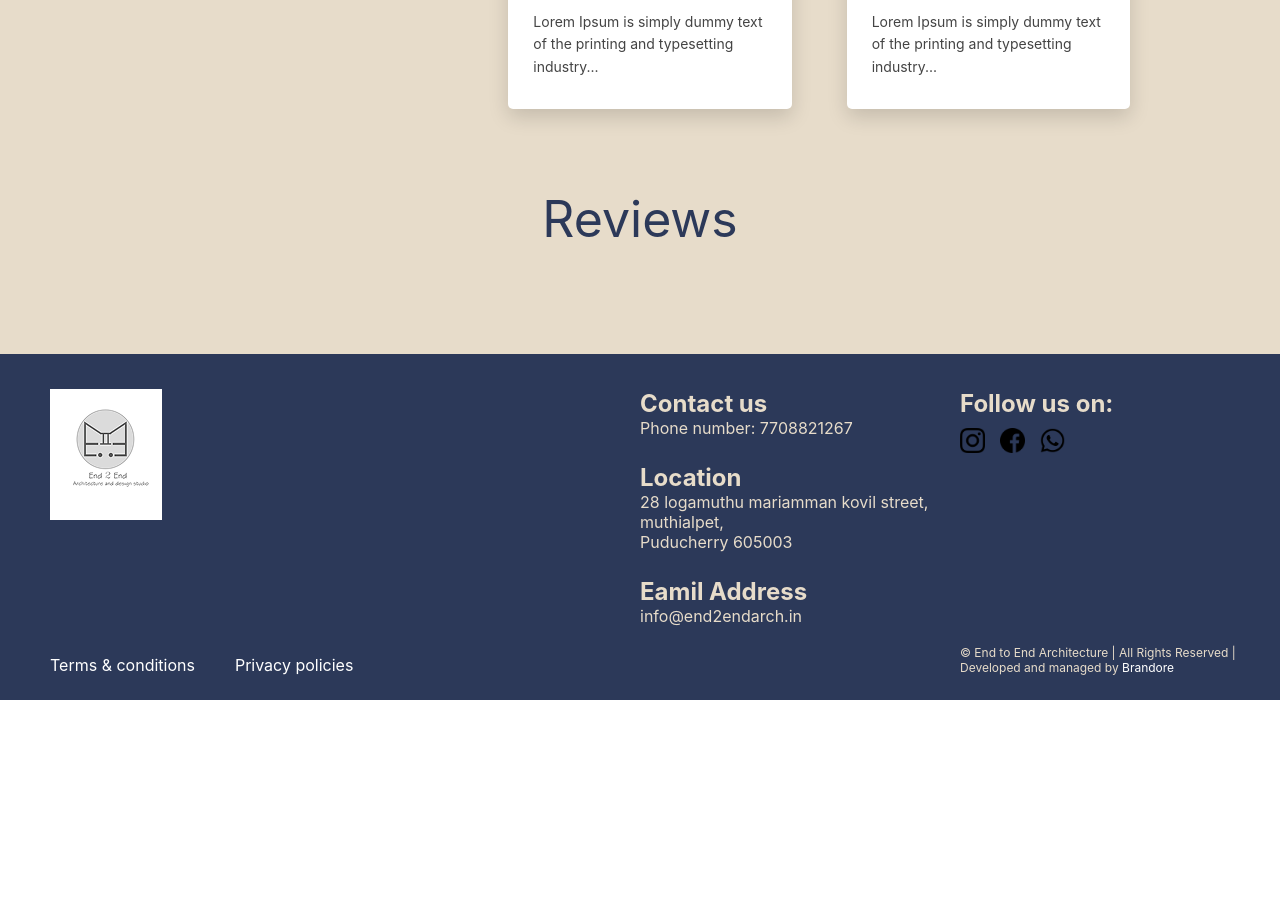
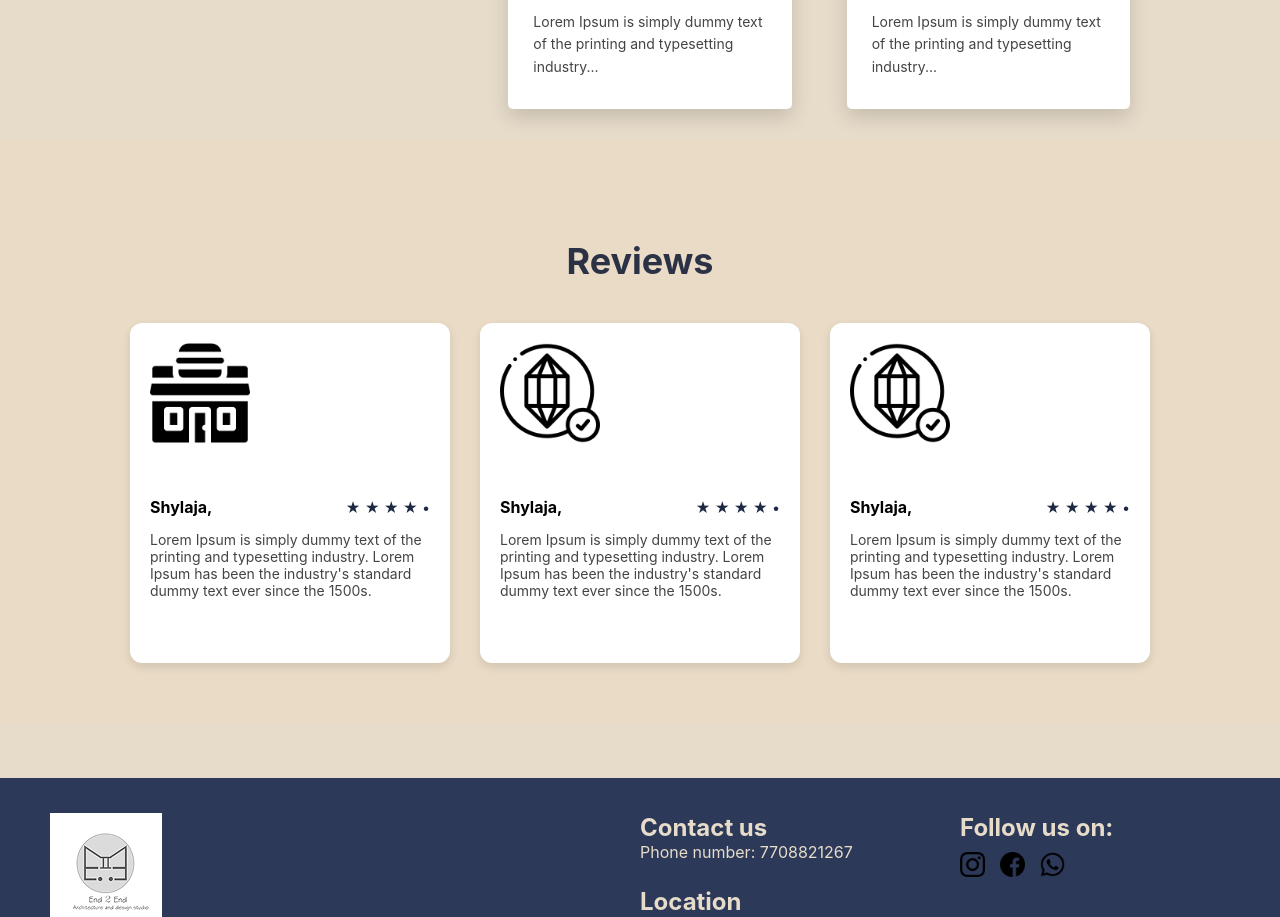
Before and after one commit to A-Rahman-19/End2End-architecture, a React (Create React App) app in the folder end2endarch/: page / in a window 1280 px wide. Shown: the part 2140-3057 px from the top of the page. Before the commit the page ends 2840 px from the top, so only its background shows below. Built offline with nearby package versions, Linux system fonts and the light colour scheme.

Commit message:
Home page completed

```diff
--- a/end2endarch/src/Components/home.js
+++ b/end2endarch/src/Components/home.js
@@ -1,26 +1,30 @@
-import '../Styles/home.css';
-import Header from "../Components/header"
-import img1 from "../assets/img1.png"
-import img2 from "../assets/img2.png"
-import img3 from "../assets/img3.png"
-import img4 from "../assets/img4.png"
+import "../Styles/home.css";
+import Header from "../Components/header";
+import img1 from "../assets/img1.png";
+import img2 from "../assets/img2.png";
+import img3 from "../assets/img3.png";
+import img4 from "../assets/img4.png";
 
 function Home() {
   return (
     <>
       <div className="home-lnd-img ">
-        <Header/>
+        <Header />
         <div className="home-content">
           <h2>End To End</h2>
-<p>Lorem Ipsum is simply dummy text of the printing and typesetting industry. Lorem Ipsum has been the industry's standard dummy text ever since the 1500s
-Lorem Ipsum is simply dummy text of the printing and typesetting industry. Lorem Ipsum has been the industry's standard dummy text ever since the 1500s
+          <p>
+            Lorem Ipsum is simply dummy text of the printing and typesetting
+            industry. Lorem Ipsum has been the industry's standard dummy text
+            ever since the 1500s Lorem Ipsum is simply dummy text of the
+            printing and typesetting industry. Lorem Ipsum has been the
+            industry's standard dummy text ever since the 1500s
           </p>
         </div>
       </div>
 
-      <div className='content-container'>
-        <div className='home-heading'>
-            INTERIOR DESIGN & <br/> ARCHITECTURE
+      <div className="content-container">
+        <div className="home-heading">
+          INTERIOR DESIGN & <br /> ARCHITECTURE
         </div>
         {/* About section */}
         <div className="about-section">
@@ -28,49 +32,114 @@ Lorem Ipsum is simply dummy text of the printing and typesetting industry. Lore
           <div className="about-content">
             <h2>Who We Are</h2>
             <p>
-      Lorem Ipsum is simply dummy text of the printing and typesetting industry. Lorem Ipsum has been the
-      industry's standard dummy text ever since the 1500s, Lorem Ipsum is simply dummy text of the printing
-      and typesetting industry.
+              Lorem Ipsum is simply dummy text of the printing and typesetting
+              industry. Lorem Ipsum has been the industry's standard dummy text
+              ever since the 1500s, Lorem Ipsum is simply dummy text of the
+              printing and typesetting industry.
             </p>
           </div>
         </div>
-
 
         {/* what we do section */}
         <div className="what-we-do-section">
           <div className="what-we-do-left">
             <h2>What We Do</h2>
             <p>
-      Lorem Ipsum is simply dummy text of the printing and typesetting industry. Lorem Ipsum has been the
-      industry's standard dummy text ever since the 1500s<br /><br />
-      Lorem Ipsum is simply dummy text of the printing and typesetting industry. Lorem Ipsum has been the
-      industry's standard dummy text ever since the 1500s
+              Lorem Ipsum is simply dummy text of the printing and typesetting
+              industry. Lorem Ipsum has been the industry's standard dummy text
+              ever since the 1500s
+              <br />
+              <br />
+              Lorem Ipsum is simply dummy text of the printing and typesetting
+              industry. Lorem Ipsum has been the industry's standard dummy text
+              ever since the 1500s
             </p>
           </div>
 
           <div className="what-we-do-right">
             <div className="service-card">
-      <div className="icon"><img className='servide-card-img' src={img4}/> Fast Building</div>
-      <p>Lorem Ipsum is simply dummy text of the printing and typesetting industry...</p>
+              <div className="icon">
+                <img className="servide-card-img" src={img4} /> Fast Building
+              </div>
+              <p>
+                Lorem Ipsum is simply dummy text of the printing and typesetting
+                industry...
+              </p>
             </div>
             <div className="service-card">
-      <div className="icon"><img className='servide-card-img' src={img3}/> Smartly Execute</div>
-      <p>Lorem Ipsum is simply dummy text of the printing and typesetting industry...</p>
+              <div className="icon">
+                <img className="servide-card-img" src={img3} /> Smartly Execute
+              </div>
+              <p>
+                Lorem Ipsum is simply dummy text of the printing and typesetting
+                industry...
+              </p>
             </div>
             <div className="service-card">
-      <div className="icon"><img className='servide-card-img' src={img1}/> Carefully Planned</div>
-      <p>Lorem Ipsum is simply dummy text of the printing and typesetting industry...</p>
+              <div className="icon">
+                <img className="servide-card-img" src={img1} /> Carefully
+                Planned
+              </div>
+              <p>
+                Lorem Ipsum is simply dummy text of the printing and typesetting
+                industry...
+              </p>
             </div>
             <div className="service-card">
-      <div className="icon"><img className='servide-card-img' src={img2}/> Perfect Design</div>
-      <p>Lorem Ipsum is simply dummy text of the printing and typesetting industry...</p>
+              <div className="icon">
+                <img className="servide-card-img" src={img2} /> Perfect Design
+              </div>
+              <p>
+                Lorem Ipsum is simply dummy text of the printing and typesetting
+                industry...
+              </p>
             </div>
           </div>
         </div>
 
         {/* review section */}
-   <div className='review'>
-            Reviews
+        <div className="review">
+          <h2 className="review-title">Reviews</h2>
+          <div className="review-cards">
+            <div className="review-card">
+              <img src={img4} alt="Shylaja" className="review-img" />
+              <div className="review-header">
+                <h3>Shylaja,</h3>
+                <div className="stars">★ ★ ★ ★ •</div>
+              </div>
+              <p>
+                Lorem Ipsum is simply dummy text of the printing and typesetting
+                industry. Lorem Ipsum has been the industry's standard dummy
+                text ever since the 1500s.
+              </p>
+            </div>
+
+            <div className="review-card">
+              <img src={img2} alt="Shylaja" className="review-img" />
+              <div className="review-header">
+                <h3>Shylaja,</h3>
+                <div className="stars">★ ★ ★ ★ •</div>
+              </div>
+              <p>
+                Lorem Ipsum is simply dummy text of the printing and typesetting
+                industry. Lorem Ipsum has been the industry's standard dummy
+                text ever since the 1500s.
+              </p>
+            </div>
+
+            <div className="review-card">
+              <img src={img2} alt="Shylaja" className="review-img" />
+              <div className="review-header">
+                <h3>Shylaja,</h3>
+                <div className="stars">★ ★ ★ ★ •</div>
+              </div>
+              <p>
+                Lorem Ipsum is simply dummy text of the printing and typesetting
+                industry. Lorem Ipsum has been the industry's standard dummy
+                text ever since the 1500s.
+              </p>
+            </div>
+          </div>
         </div>
       </div>
     </>
--- a/end2endarch/src/Styles/home.css
+++ b/end2endarch/src/Styles/home.css
@@ -151,10 +151,56 @@
   line-height: 1.6;
   color: #444;
 }
-.review{
-  margin: 50px;
+.review {
+  background-color: #e9dbc5;
+  padding: 60px 20px;
   text-align: center;
-  color: #2c3959;
-  font-size: 50px;
-  font-weight: 400;
 }
+.review-img {
+  width: 100px;
+  height: 100px;
+  object-fit: cover;
+  margin-bottom: 50px;
+}
+.review-title {
+  font-size: 36px;
+  color: #2c3246;
+  margin: 40px;
+  font-weight: 700;
+}
+.review-cards {
+  display: flex;
+  justify-content: center;
+  gap: 30px;
+  flex-wrap: wrap;
+}
+.review-card {
+  background: white;
+  border-radius: 12px;
+  box-shadow: 0 4px 10px rgba(0,0,0,0.1);
+  padding: 20px;
+  max-width: 280px;
+  height: 300px;
+  text-align: left;
+}
+.review-header {
+  display: flex;
+  justify-content: space-between;
+  align-items: center;
+  margin-bottom: 8px;
+}
+
+.review-header h3 {
+  margin: 0;
+  font-size: 1rem;
+}
+
+.stars {
+  font-size: 0.9rem;
+  color: #1e2a44;
+}
+
+.review-card p {
+  font-size: 14px;
+  color: #444;
+}
```
Lines whose indentation alone changed are shown as unchanged.
